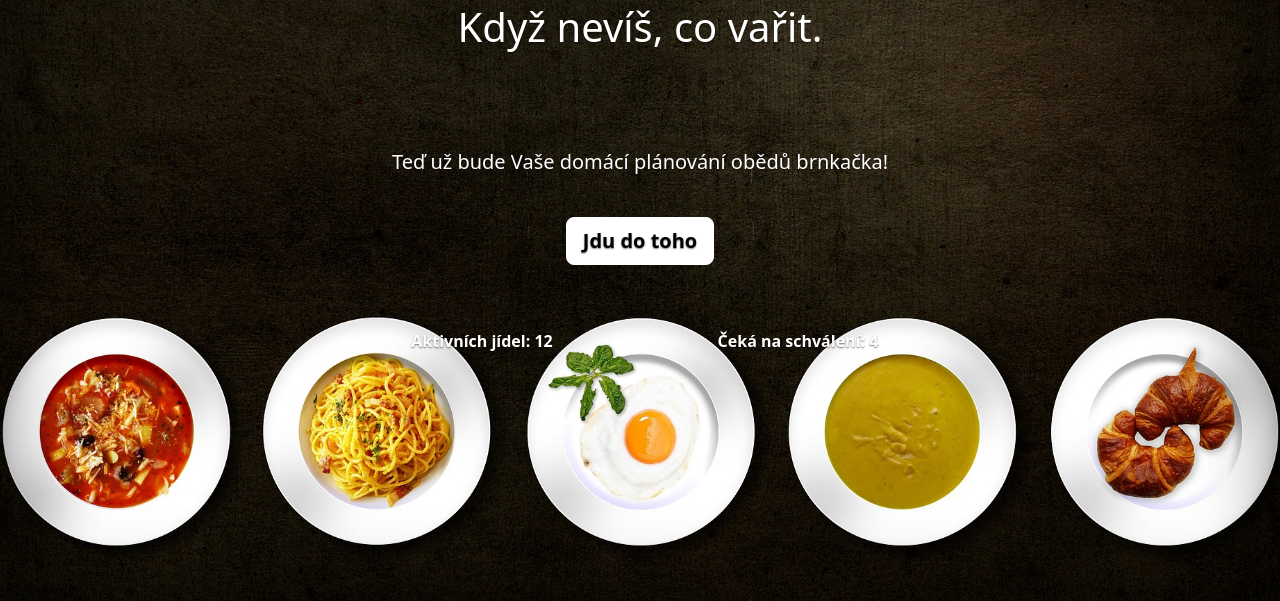
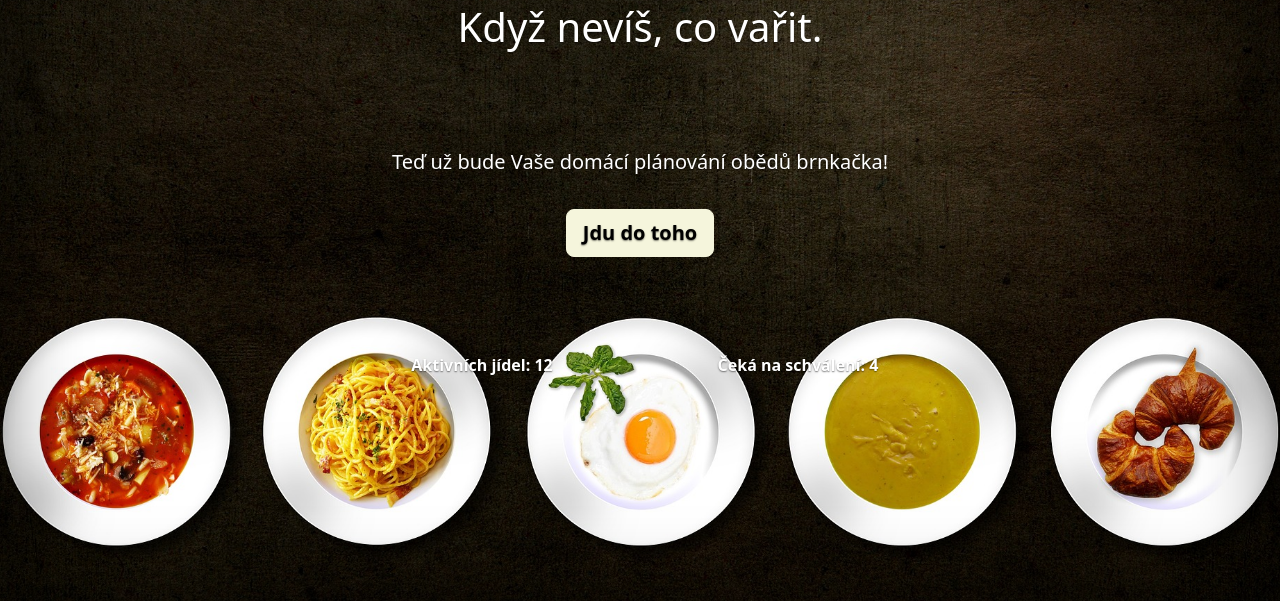
Before and after one commit to SandraHeinzova/demvis, a Flask app: page / in a window 1280 px wide. Shown: the part 199-800 px from the top of the page. Run offline with Flask 3, Linux system fonts and the light colour scheme; some libraries are stand-ins or nearby versions.

Commit message:
modified css styles of button in index.html

```diff
--- a/static/styles.css
+++ b/static/styles.css
@@ -7,13 +7,13 @@
   background-color: #F5F5DC !important;
 }
 
-.btn-md {
+.btn-md, .btn-lg {
   background-color: #F5F5DC !important;
   border-color: #F5F5DC !important;
   color: black !important;
 }
 
-.btn-md:hover {
+.btn-md:hover, .btn-lg:hover {
   background-color: #babaa0 !important;
 }
 
--- a/templates/index.html
+++ b/templates/index.html
@@ -6,10 +6,10 @@
 <main class="px-3">
     <h1 class="py-5 my-5">Když nevíš, co vařit.</h1>
     <p class="lead">Teď už bude Vaše domácí plánování obědů brnkačka!</p>
-    <p class="lead pt-4">
-        <a href="{{ url_for('generator') }}" class="btn btn-lg btn-light fw-bold border-white bg-white">Jdu do toho</a>
+    <p class="lead pt-3">
+        <a href="{{ url_for('generator') }}" class="btn btn-lg fw-bold">Jdu do toho</a>
     </p>
-    <div class="row justify-content-around mt-5 pt-3">
+    <div class="row justify-content-around mt-5 pt-5">
         <div class="col-4"><strong>Aktivních jídel: {{ active_meals }}</strong></div>
         <div class="col-4"><strong>Čeká na schválení: {{ waiting_meals }}</strong></div>
     <div class="container pt-3">
```
Also changed, not shown: instance/demvis.db.
